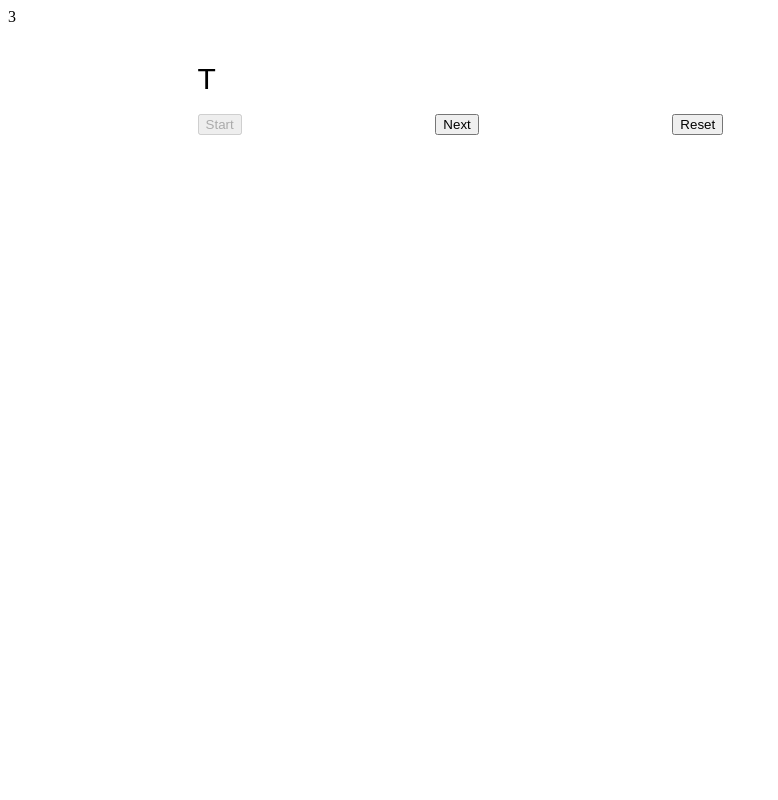
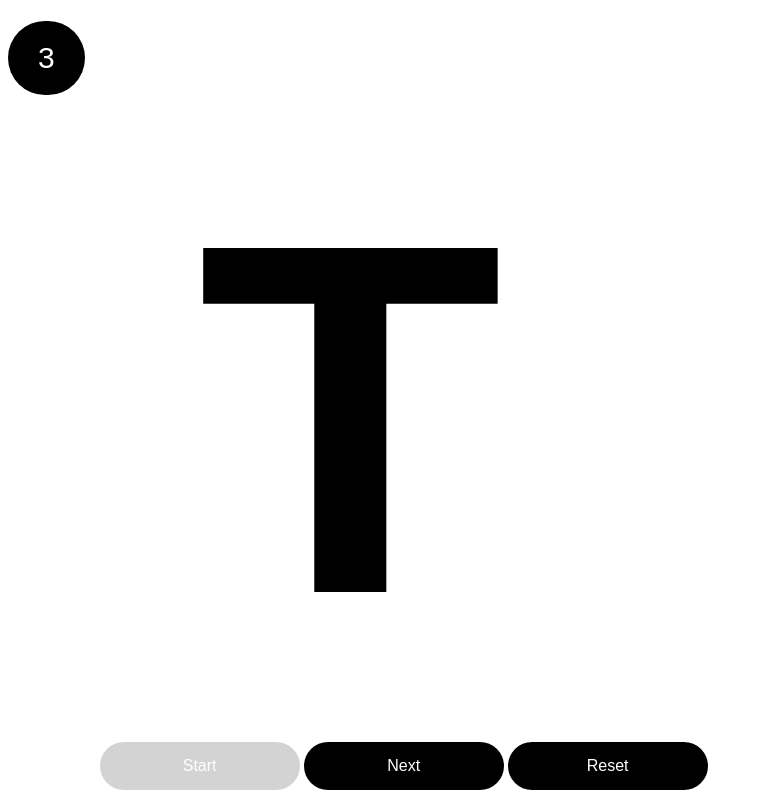
Before and after one commit to christianj55/ASL, a plain HTML site: page index.html in a window 1280 px wide. Both pictures are taken after a click on the button "Start". Shown: the whole page, without its empty margins (0-778 px from the left). Drawn offline with nearby package versions, Linux system fonts and the light colour scheme.

Commit message:
Update style.css

```diff
--- a/style.css
+++ b/style.css
@@ -1,13 +1,52 @@
 .random-letter{
-    display: inline;
-    font-size:30px;
+    text-align: left;
+    font-size:500px;
     font-family: sans-serif;
-    align-items: center;
+    font-weight: bold;
+    align-items: left;
+
+    padding-left: 15%;
+    padding-right: 15%;
     justify-content: left;
-    margin:15%;
+}
+
+
+#timespan {
+  display: inline-flex;
+  font-family: sans-serif;
+  margin-top: 1%;
+  font-size: 30px;
+  border-radius: 50px;
+  border: none;
+  padding: 20px 30px;
+  background-color: black;
+  color: white;
+}
+
+.buttons{
+  margin-left: 7.25%;
+  position: relative;
+}
+
+#start:hover, #next:hover, #reset:hover {
+  background-color:lightskyblue;
+  color: white;
+  cursor: pointer;
 }
 
 #start, #next, #reset {
-  align-items: center;
-  margin-left:15%;
+  width: 200px;
+  font-size: 16px;
+  border-radius: 30px;
+  border: none;
+  padding: 15px 20px;
+  transition-duration: 0.4s;
+  background-color: black;
+  color: white;
 }
+
+#start:disabled, #next:disabled, #reset:disabled {
+  background-color:lightgrey;
+  cursor: not-allowed;
+  pointer-events: all !important;
+}
```
